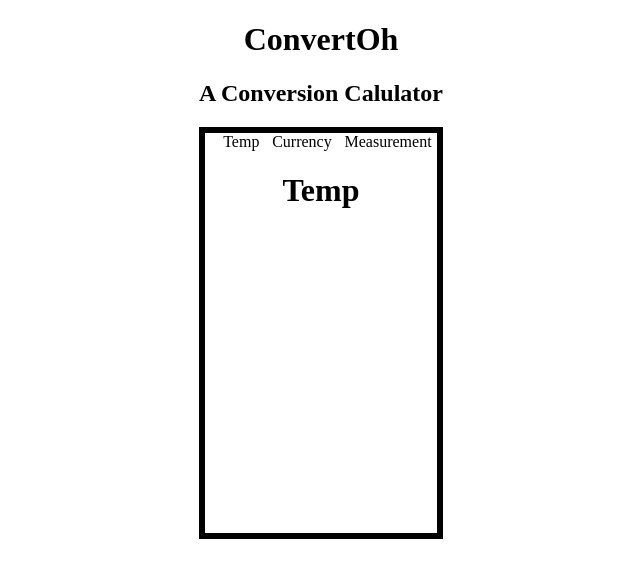
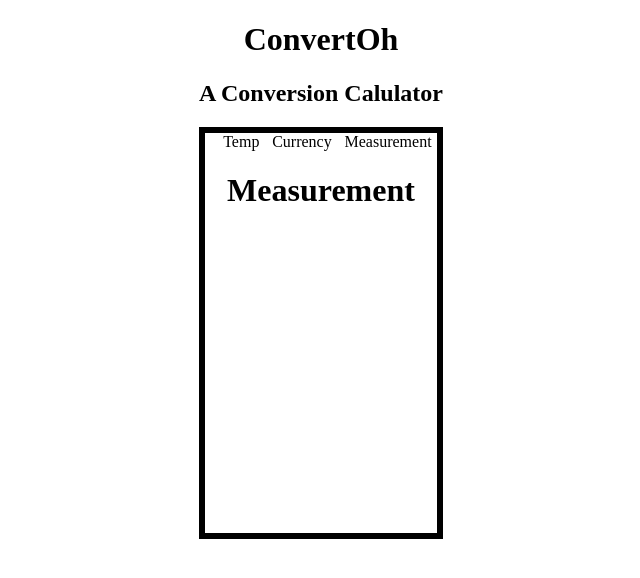
Before and after one commit to StudentCZ/ConvertOh, a React (Create React App) app: page / in a window 1280 px wide. Both pictures are taken after a click on the item "Measurement". Shown: the top 578 px of the page, without its empty margins (319-959 px from the left). Built offline with nearby package versions, Linux system fonts and the light colour scheme.

Commit message:
got working measurement tab and onclick

```diff
--- a/src/Home.js
+++ b/src/Home.js
@@ -3,6 +3,7 @@ import { useState } from 'react';
 import style from './Home.module.css';
 import Temp from './Temp';
 import Currency from './Currency';
+import Measurement from './Measurement';
 
 function Home() {
   const [showTemp, setShowTemp] = useState(false);
@@ -11,13 +12,16 @@ function Home() {
   const HandleClick = () => {
     setShowTemp(true);
     setShowCurrency(false);
+    setShowMeasurement(false);
   };
   const HandleClick2 = () => {
     setShowCurrency(true);
     setShowTemp(false);
+    setShowMeasurement(false);
   };
   const HandleClick3 = () => {
-    setShowTemp(true);
+    setShowMeasurement(true);
+    setShowTemp(false);
     setShowCurrency(false);
   };
   return (
--- a/src/Measurement.js
+++ b/src/Measurement.js
@@ -1,7 +1,7 @@
 import React from 'react';
 
 function Measurement() {
-  return <div>Measurement</div>;
+  return <h1>Measurement</h1>;
 }
 
 export default Measurement;
```
